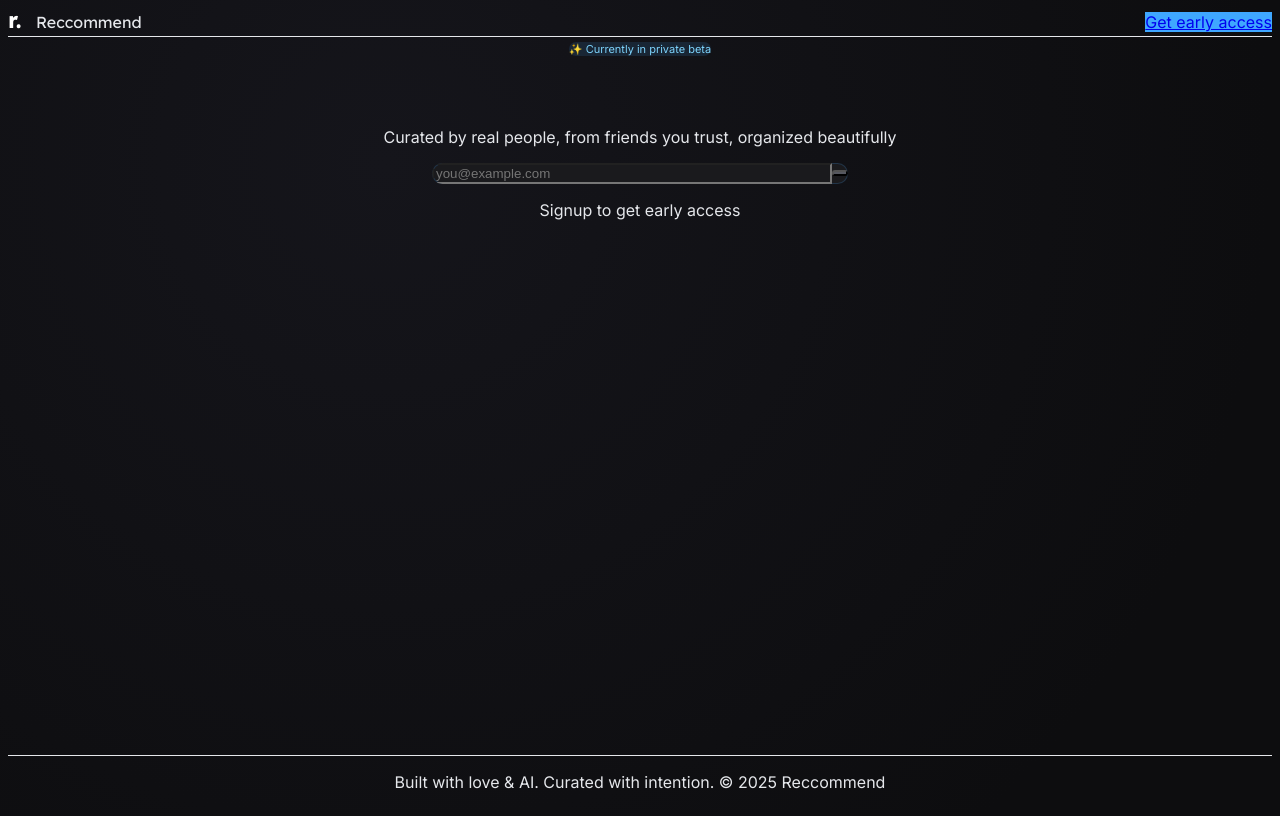
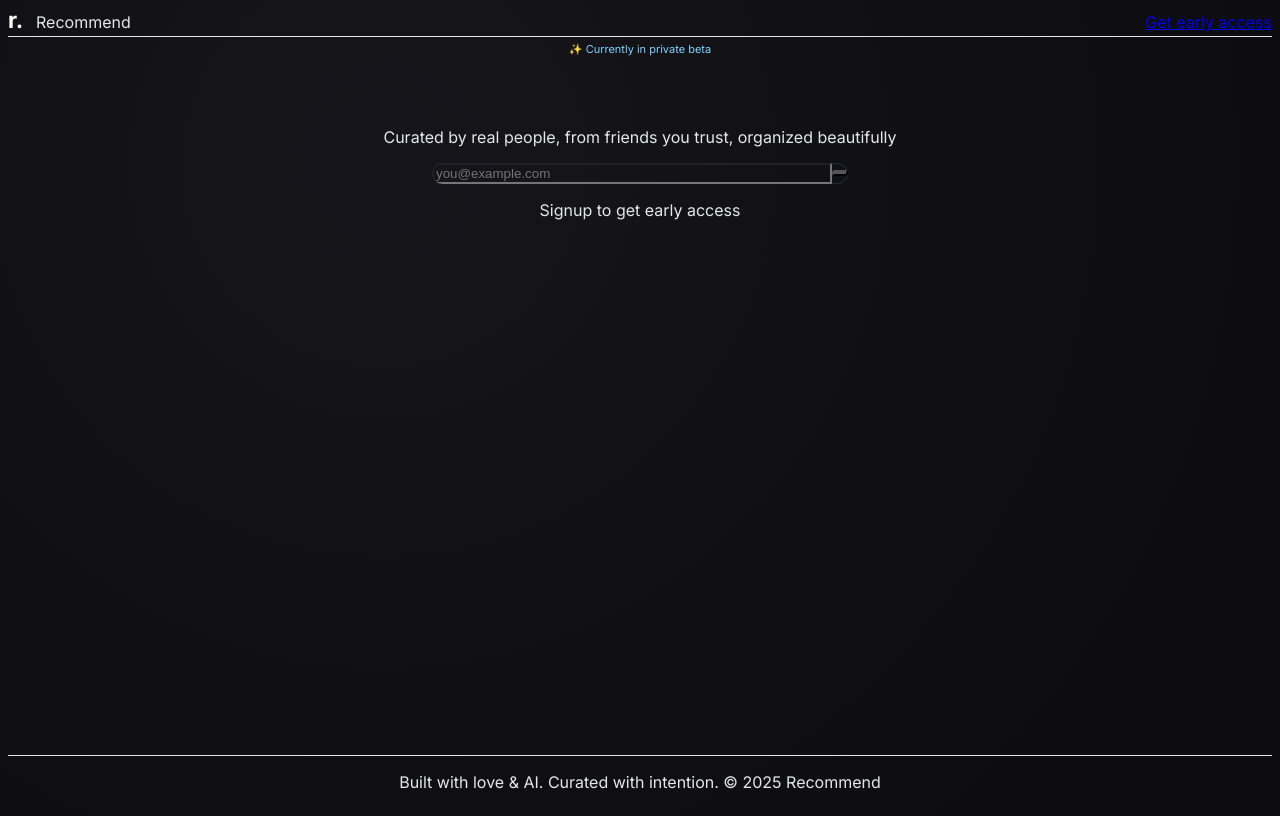
Before and after one commit to RinkeshG/recco, a Next.js app: page / in a window 1280 px wide. Built offline with nearby package versions, Linux system fonts and the light colour scheme.

Commit message:
Update page.tsx

```diff
--- a/app/page.tsx
+++ b/app/page.tsx
@@ -1,4 +1,3 @@
-// app/page.tsx
 'use client';
 
 import { FormEvent, useState } from 'react';
@@ -49,7 +48,7 @@
               <text
                 x="0"
                 y="72"
-                fontFamily="var(--font-lexend)"
+                className="font-lex"
                 fontWeight="700"
                 fontSize="80"
                 fill="#ffffff"
@@ -57,15 +56,14 @@
                 r.
               </text>
             </svg>
-            <span className="font-bold text-lg sm:text-xl" style={{ fontFamily: 'var(--font-lexend)' }}>
-              Reccommend
+            <span className="font-bold text-lg sm:text-xl font-lex">
+              Recommend
             </span>
           </div>
 
           <Link
             href="#claim"
-            className="px-4 sm:px-5 py-2 rounded-lg text-sm sm:text-base font-medium shadow transition hover:brightness-110"
-            style={{ backgroundColor: '#3fa7ff' }}
+            className="inline-block px-4 sm:px-5 py-2 rounded-lg text-white text-sm sm:text-base font-medium shadow transition hover:brightness-110 bg-accent"
           >
             Get early access
           </Link>
@@ -76,11 +74,14 @@
       <main className="flex-grow">
         <section className="pt-20 sm:pt-28 lg:pt-32 pb-20 text-center">
           <div className="max-w-3xl mx-auto px-4 sm:px-6 md:px-8">
-            <span className="inline-block bg-[#3fa7ff20] text-[#7dd3fc] px-3 py-1 rounded-full text-[11px] sm:text-xs font-semibold mb-6">
+            <span className="inline-block bg-accent-tint text-[#7dd3fc] px-3 py-1 rounded-full text-[11px] sm:text-xs font-semibold mb-6">
               ✨ Currently in private beta
             </span>
 
-            <h1 className="text-3xl sm:text-[2.6rem] md:text-[3.3rem] lg:text-[4rem] font-bold leading-tight sm:leading-[1.15] mb-7 bg-gradient-to-r from-white to-gray-300 bg-clip-text text-transparent">
+            <h1
+              className="text-3xl sm:text-[2.6rem] md:text-[3.3rem] lg:text-[4rem] font-bold leading-tight sm:leading-[1.15] mb-7 bg-gradient-to-r from-white to-gray-300 bg-clip-text text-transparent"
+              style={{ WebkitTextFillColor: 'transparent' }}
+            >
               Recommendations That Actually Matter.
             </h1>
 
@@ -94,7 +95,7 @@
               onSubmit={handleSubmit}
               className="mx-auto w-full max-w-[26rem] sm:max-w-[22rem] md:max-w-[24rem] lg:max-w-[28rem]"
             >
-              <div className="flex h-12 items-center rounded-full bg-[#1a1a1d] shadow-[0_0_0_1px_#3fa7ff30_inset] overflow-hidden">
+              <div className="flex h-12 items-center rounded-full bg-surface shadow-[0_0_0_1px_#3fa7ff30_inset] overflow-hidden">
                 <input
                   name="email"
                   type="email"
@@ -134,7 +135,7 @@
 
       {/* ░ FOOTER ░ */}
       <footer className="py-6 text-center text-gray-600 text-xs border-t border-gray-800/50">
-        <p>Built with love & AI. Curated with intention. © 2025 Reccommend</p>
+        <p>Built with love & AI. Curated with intention. © 2025 Recommend</p>
       </footer>
     </>
   );
```
